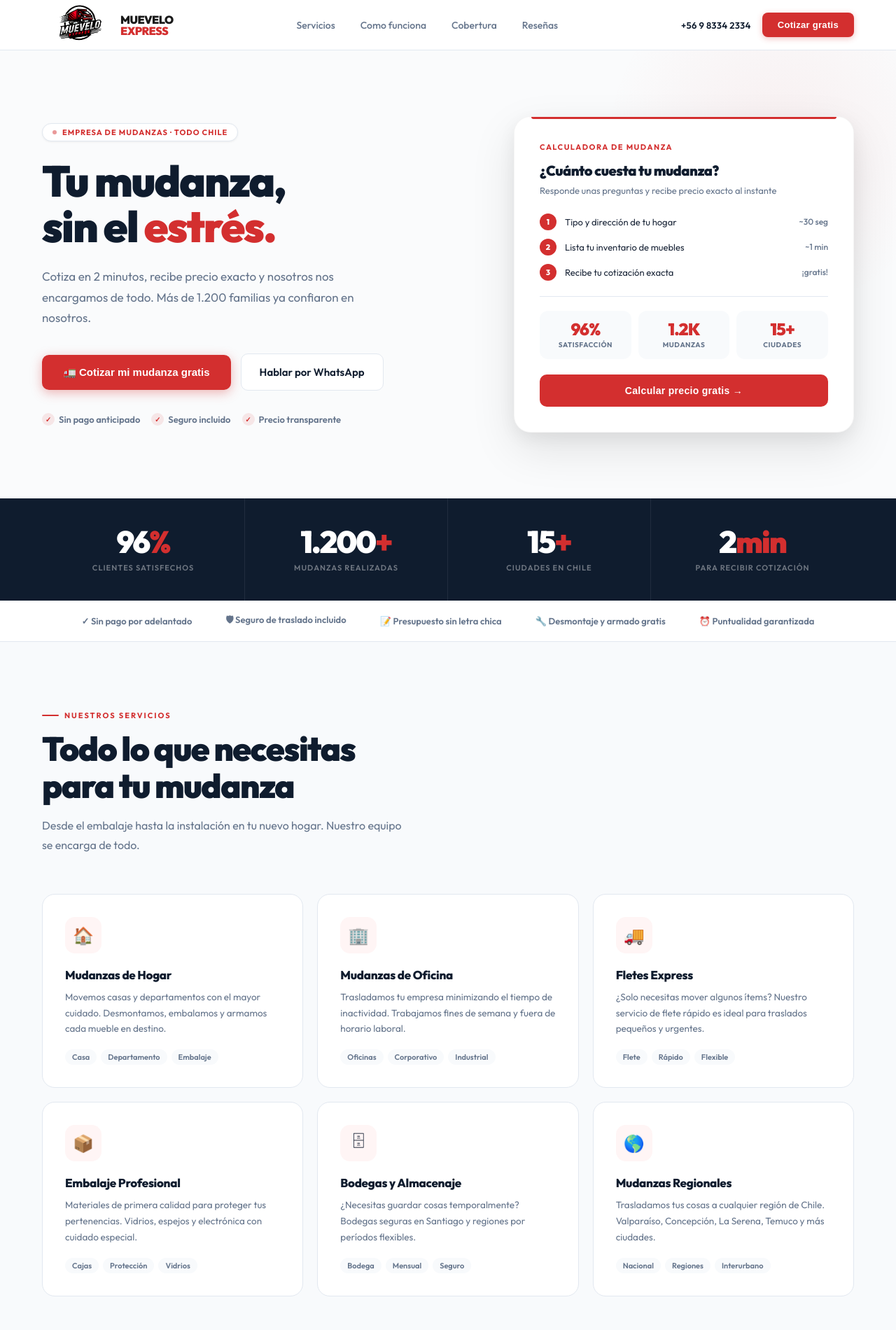
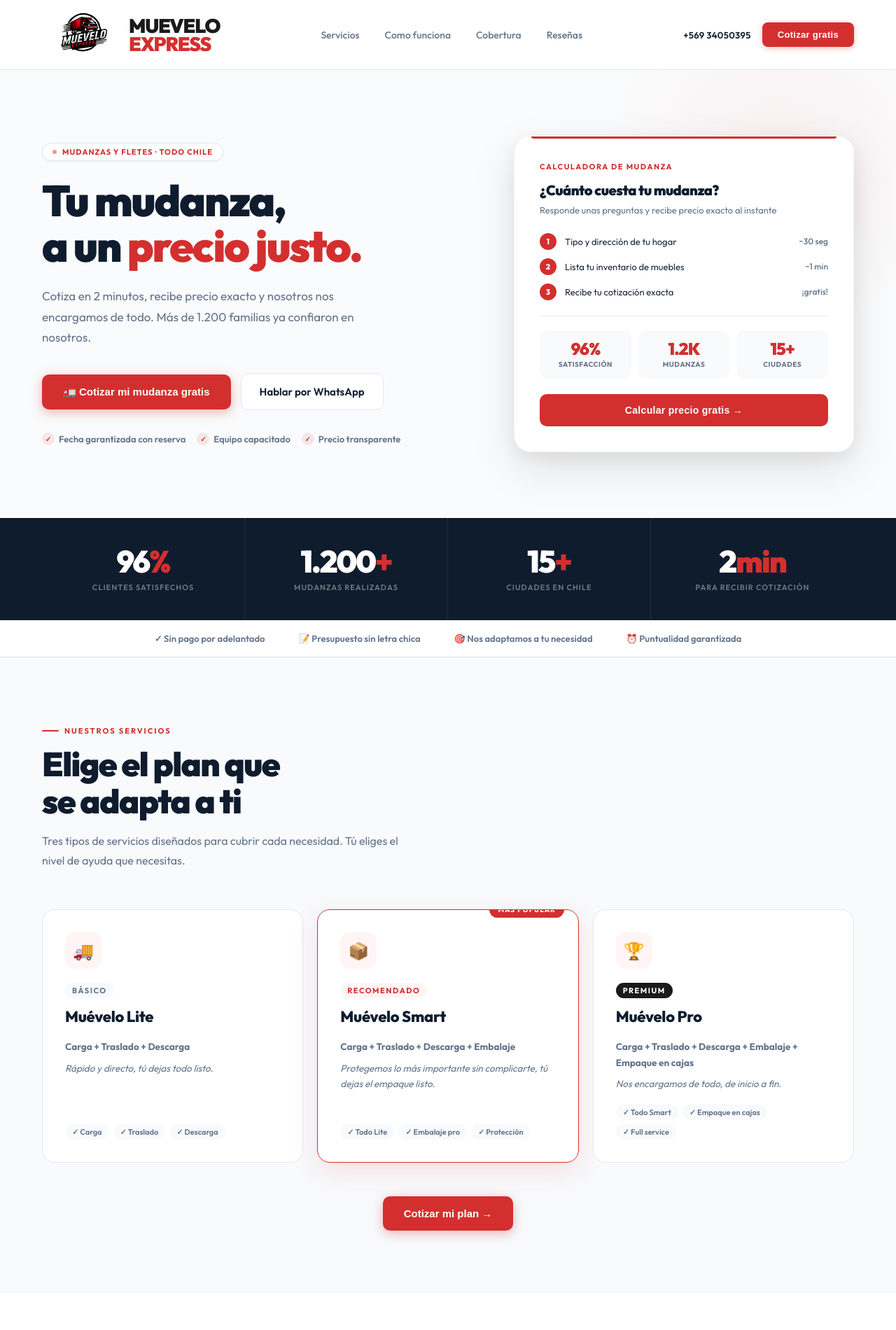
Before and after one commit to felipebarrientosvillanueva-ctrl/mueveloexpress, a website: page index.html in a window 1280 px wide. Shown: the top 1900 px of the page at 70% size. Drawn offline with Linux system fonts and the light colour scheme.

Commit message:
Update index.html

```diff
--- a/index.html
+++ b/index.html
@@ -15,7 +15,7 @@
 }
 html{scroll-behavior:smooth;}
 body{font-family:"Outfit",sans-serif;color:var(--text);background:var(--white);-webkit-font-smoothing:antialiased;}
-nav{position:sticky;top:0;z-index:200;background:rgba(255,255,255,0.96);backdrop-filter:blur(12px);border-bottom:1px solid var(--border);padding:0 60px;height:72px;display:flex;align-items:center;justify-content:space-between;transition:box-shadow .3s;}
+nav{position:sticky;top:0;z-index:200;background:rgba(255,255,255,0.96);backdrop-filter:blur(12px);border-bottom:1px solid var(--border);padding:0 60px;height:100px;display:flex;align-items:center;justify-content:space-between;transition:box-shadow .3s;}
 nav.scrolled{box-shadow:0 4px 24px rgba(0,0,0,.07);}
 .logo{display:flex;align-items:center;gap:10px;font-size:21px;font-weight:900;color:var(--navy);text-decoration:none;cursor:pointer;letter-spacing:-.4px;}
 .logo span{color:var(--red);}
@@ -294,11 +294,11 @@
 </head>
 <body>
 <nav id="mainNav">
-  <a href="#" class="logo" style="gap:12px;display:flex;align-items:center;">
-    <img src="/logo.png" alt="Mueveloexpress" style="height:100px;object-fit:contain;">
-    <div style="display:flex;flex-direction:column;gap:0;line-height:1;">
-      <span style="font-size:16px;font-weight:900;color:#1A1A1A;letter-spacing:-0.5px;">MUEVELO</span>
-      <span style="font-size:16px;font-weight:900;color:#D32F2F;letter-spacing:-0.5px;">EXPRESS</span>
+  <a href="#" class="logo" style="gap:14px;display:flex;align-items:center;">
+    <img src="/logo.png" alt="Mueveloexpress" style="height:110px;object-fit:contain;">
+    <div style="display:flex;flex-direction:column;gap:0;line-height:0.9;">
+      <span style="font-size:28px;font-weight:900;color:#1A1A1A;letter-spacing:-1.2px;font-family:'Outfit',sans-serif;text-transform:uppercase;">MUEVELO</span>
+      <span style="font-size:28px;font-weight:900;color:#D32F2F;letter-spacing:-1.2px;font-family:'Outfit',sans-serif;text-transform:uppercase;">EXPRESS</span>
     </div>
   </a>
   <div class="nav-links">
@@ -308,23 +308,23 @@
     <a href="#reviews">Reseñas</a>
   </div>
   <div class="nav-right">
-    <span class="nav-phone">+56 9 8334 2334</span>
+    <span class="nav-phone">+569 34050395</span>
     <button class="nav-cta" onclick="openWizard()">Cotizar gratis</button>
   </div>
 </nav>
 <section class="hero">
   <div class="hero-inner">
     <div>
-      <div class="hero-eyebrow"><span class="dot"></span>Empresa de Mudanzas &middot; Todo Chile</div>
-      <h1>Tu mudanza,<br>sin el <em>estrés.</em></h1>
+      <div class="hero-eyebrow"><span class="dot"></span>Mudanzas y Fletes &middot; Todo Chile</div>
+      <h1>Tu mudanza,<br>a un <em>precio justo.</em></h1>
       <p class="hero-sub">Cotiza en 2 minutos, recibe precio exacto y nosotros nos encargamos de todo. Más de 1.200 familias ya confiaron en nosotros.</p>
       <div class="hero-actions">
         <button class="btn-primary" onclick="openWizard()">&#128667; Cotizar mi mudanza gratis</button>
-        <a href="https://wa.me/56983342334?text=Hola!+Quiero+cotizar+una+mudanza." target="_blank" class="btn-ghost">Hablar por WhatsApp</a>
+        <a href="https://wa.me/56934050395?text=Hola!+Quiero+cotizar+una+mudanza." target="_blank" class="btn-ghost">Hablar por WhatsApp</a>
       </div>
       <div class="hero-pills">
-        <div class="hero-pill"><div class="pill-check">&#10003;</div>Sin pago anticipado</div>
-        <div class="hero-pill"><div class="pill-check">&#10003;</div>Seguro incluido</div>
+        <div class="hero-pill"><div class="pill-check">&#10003;</div>Fecha garantizada con reserva</div>
+        <div class="hero-pill"><div class="pill-check">&#10003;</div>Equipo capacitado</div>
         <div class="hero-pill"><div class="pill-check">&#10003;</div>Precio transparente</div>
       </div>
     </div>
@@ -360,24 +360,61 @@
 <div class="trust-bar">
   <div class="trust-bar-inner">
     <div class="trust-item">&#10003; Sin pago por adelantado</div>
-    <div class="trust-item">&#128737; Seguro de traslado incluido</div>
     <div class="trust-item">&#128221; Presupuesto sin letra chica</div>
-    <div class="trust-item">&#128295; Desmontaje y armado gratis</div>
+    <div class="trust-item">&#127919; Nos adaptamos a tu necesidad</div>
     <div class="trust-item">&#9200; Puntualidad garantizada</div>
   </div>
 </div>
 <section class="services" id="servicios">
   <div class="section-inner">
     <div class="section-label">Nuestros Servicios</div>
-    <h2 class="section-title">Todo lo que necesitas<br>para tu mudanza</h2>
-    <p class="section-sub">Desde el embalaje hasta la instalación en tu nuevo hogar. Nuestro equipo se encarga de todo.</p>
-    <div class="services-grid">
-      <div class="service-card"><div class="sc-icon">&#127968;</div><div class="sc-title">Mudanzas de Hogar</div><div class="sc-desc">Movemos casas y departamentos con el mayor cuidado. Desmontamos, embalamos y armamos cada mueble en destino.</div><div class="sc-tags"><span class="sc-tag">Casa</span><span class="sc-tag">Departamento</span><span class="sc-tag">Embalaje</span></div></div>
-      <div class="service-card"><div class="sc-icon">&#127970;</div><div class="sc-title">Mudanzas de Oficina</div><div class="sc-desc">Trasladamos tu empresa minimizando el tiempo de inactividad. Trabajamos fines de semana y fuera de horario laboral.</div><div class="sc-tags"><span class="sc-tag">Oficinas</span><span class="sc-tag">Corporativo</span><span class="sc-tag">Industrial</span></div></div>
-      <div class="service-card"><div class="sc-icon">&#128666;</div><div class="sc-title">Fletes Express</div><div class="sc-desc">¿Solo necesitas mover algunos ítems? Nuestro servicio de flete rápido es ideal para traslados pequeños y urgentes.</div><div class="sc-tags"><span class="sc-tag">Flete</span><span class="sc-tag">Rápido</span><span class="sc-tag">Flexible</span></div></div>
-      <div class="service-card"><div class="sc-icon">&#128230;</div><div class="sc-title">Embalaje Profesional</div><div class="sc-desc">Materiales de primera calidad para proteger tus pertenencias. Vidrios, espejos y electrónica con cuidado especial.</div><div class="sc-tags"><span class="sc-tag">Cajas</span><span class="sc-tag">Protección</span><span class="sc-tag">Vidrios</span></div></div>
-      <div class="service-card"><div class="sc-icon">&#128452;</div><div class="sc-title">Bodegas y Almacenaje</div><div class="sc-desc">¿Necesitas guardar cosas temporalmente? Bodegas seguras en Santiago y regiones por períodos flexibles.</div><div class="sc-tags"><span class="sc-tag">Bodega</span><span class="sc-tag">Mensual</span><span class="sc-tag">Seguro</span></div></div>
-      <div class="service-card"><div class="sc-icon">&#127758;</div><div class="sc-title">Mudanzas Regionales</div><div class="sc-desc">Trasladamos tus cosas a cualquier región de Chile. Valparaíso, Concepción, La Serena, Temuco y más ciudades.</div><div class="sc-tags"><span class="sc-tag">Nacional</span><span class="sc-tag">Regiones</span><span class="sc-tag">Interurbano</span></div></div>
+    <h2 class="section-title">Elige el plan que<br>se adapta a ti</h2>
+    <p class="section-sub">Tres tipos de servicios diseñados para cubrir cada necesidad. Tú eliges el nivel de ayuda que necesitas.</p>
+    <div class="services-grid" style="grid-template-columns:repeat(3,1fr);">
+
+      <div class="service-card" style="display:flex;flex-direction:column;">
+        <div class="sc-icon">&#128666;</div>
+        <div style="display:inline-block;background:#F8FAFC;color:#64748B;font-size:11px;font-weight:700;letter-spacing:1.5px;text-transform:uppercase;padding:4px 10px;border-radius:20px;align-self:flex-start;margin-bottom:12px;">Básico</div>
+        <div class="sc-title" style="font-size:22px;">Muévelo Lite</div>
+        <div class="sc-desc" style="margin-top:8px;"><strong>Carga + Traslado + Descarga</strong></div>
+        <div class="sc-desc" style="margin-top:8px;font-style:italic;color:var(--gray);">Rápido y directo, tú dejas todo listo.</div>
+        <div class="sc-tags" style="margin-top:auto;padding-top:18px;">
+          <span class="sc-tag">&#10003; Carga</span>
+          <span class="sc-tag">&#10003; Traslado</span>
+          <span class="sc-tag">&#10003; Descarga</span>
+        </div>
+      </div>
+
+      <div class="service-card" style="display:flex;flex-direction:column;border-color:var(--red);box-shadow:0 12px 40px rgba(211,47,47,.12);position:relative;">
+        <div style="position:absolute;top:-12px;right:20px;background:var(--red);color:white;font-size:10px;font-weight:800;letter-spacing:1px;text-transform:uppercase;padding:5px 12px;border-radius:20px;">Más popular</div>
+        <div class="sc-icon">&#128230;</div>
+        <div style="display:inline-block;background:var(--red-light);color:var(--red);font-size:11px;font-weight:700;letter-spacing:1.5px;text-transform:uppercase;padding:4px 10px;border-radius:20px;align-self:flex-start;margin-bottom:12px;">Recomendado</div>
+        <div class="sc-title" style="font-size:22px;">Muévelo Smart</div>
+        <div class="sc-desc" style="margin-top:8px;"><strong>Carga + Traslado + Descarga + Embalaje</strong></div>
+        <div class="sc-desc" style="margin-top:8px;font-style:italic;color:var(--gray);">Protegemos lo más importante sin complicarte, tú dejas el empaque listo.</div>
+        <div class="sc-tags" style="margin-top:auto;padding-top:18px;">
+          <span class="sc-tag">&#10003; Todo Lite</span>
+          <span class="sc-tag">&#10003; Embalaje pro</span>
+          <span class="sc-tag">&#10003; Protección</span>
+        </div>
+      </div>
+
+      <div class="service-card" style="display:flex;flex-direction:column;">
+        <div class="sc-icon">&#127942;</div>
+        <div style="display:inline-block;background:#1A1A1A;color:white;font-size:11px;font-weight:700;letter-spacing:1.5px;text-transform:uppercase;padding:4px 10px;border-radius:20px;align-self:flex-start;margin-bottom:12px;">Premium</div>
+        <div class="sc-title" style="font-size:22px;">Muévelo Pro</div>
+        <div class="sc-desc" style="margin-top:8px;"><strong>Carga + Traslado + Descarga + Embalaje + Empaque en cajas</strong></div>
+        <div class="sc-desc" style="margin-top:8px;font-style:italic;color:var(--gray);">Nos encargamos de todo, de inicio a fin.</div>
+        <div class="sc-tags" style="margin-top:auto;padding-top:18px;">
+          <span class="sc-tag">&#10003; Todo Smart</span>
+          <span class="sc-tag">&#10003; Empaque en cajas</span>
+          <span class="sc-tag">&#10003; Full service</span>
+        </div>
+      </div>
+
+    </div>
+    <div style="text-align:center;margin-top:48px;">
+      <button class="btn-primary" onclick="openWizard()">Cotizar mi plan &rarr;</button>
     </div>
   </div>
 </section>
@@ -400,12 +437,12 @@
     <h2 class="section-title">Mudanzas con garantía real</h2>
     <p class="section-sub" style="margin-bottom:48px;">No solo movemos tus cosas. Nos comprometemos con tu tranquilidad en cada etapa.</p>
     <div class="why-grid">
-      <div class="why-card"><div class="why-icon">&#9200;</div><div class="why-title">Puntualidad garantizada</div><div class="why-desc">Llegamos en el horario acordado o te compensamos. El tiempo de nuestros clientes es sagrado.</div></div>
-      <div class="why-card"><div class="why-icon">&#128737;</div><div class="why-title">Seguro de traslado incluido</div><div class="why-desc">Todos nuestros traslados incluyen seguro básico. Tus pertenencias están protegidas de inicio a fin.</div></div>
+      <div class="why-card"><div class="why-icon">&#9200;</div><div class="why-title">Puntualidad garantizada</div><div class="why-desc">Llegamos en el horario acordado. El tiempo de nuestros clientes es sagrado.</div></div>
       <div class="why-card"><div class="why-icon">&#128176;</div><div class="why-title">Precio justo y transparente</div><div class="why-desc">Sin costos ocultos. El precio que cotizas es el que pagas. Garantizado por escrito.</div></div>
       <div class="why-card"><div class="why-icon">&#128119;</div><div class="why-title">Equipo profesional</div><div class="why-desc">Personal entrenado, uniformado y con antecedentes verificados. Tu hogar en las mejores manos.</div></div>
       <div class="why-card"><div class="why-icon">&#128241;</div><div class="why-title">Seguimiento en tiempo real</div><div class="why-desc">Sigue tu mudanza en todo momento. Te mantenemos informado paso a paso por WhatsApp.</div></div>
-      <div class="why-card"><div class="why-icon">&#128295;</div><div class="why-title">Desmontaje y armado incluido</div><div class="why-desc">Desmontamos y armamos todos tus muebles sin costo adicional. Tú solo descansas.</div></div>
+      <div class="why-card"><div class="why-icon">&#127919;</div><div class="why-title">Nos adaptamos a tu necesidad real</div><div class="why-desc">No pagas por lo que no necesitas. Cada mudanza es distinta y nosotros nos ajustamos a ti.</div></div>
+      <div class="why-card"><div class="why-icon">&#128230;</div><div class="why-title">Tres tipos de servicios</div><div class="why-desc">Contamos con tres planes: Lite, Smart y Pro. Elige el nivel de ayuda que necesitas.</div></div>
     </div>
   </div>
 </section>
@@ -468,7 +505,7 @@
     <p>Cotiza gratis en 2 minutos y recibe tu presupuesto exacto. Sin compromisos, sin letra chica.</p>
     <div class="contact-cta-btns">
       <button class="btn-red-solid" onclick="openWizard()">&#128667; Cotizar mi mudanza gratis</button>
-      <a href="https://wa.me/56983342334?text=Hola!+Quiero+cotizar+una+mudanza." target="_blank" class="btn-outline-white">Hablar por WhatsApp</a>
+      <a href="https://wa.me/56934050395?text=Hola!+Quiero+cotizar+una+mudanza." target="_blank" class="btn-outline-white">Hablar por WhatsApp</a>
     </div>
   </div>
 </section>
@@ -495,8 +532,8 @@
       </div>
       <div class="footer-col">
         <h4>Contacto</h4>
-        <a href="tel:+56983342334">+56 9 8334 2334</a>
-        <a href="https://wa.me/56983342334" target="_blank" class="footer-wa-link">&#128172; WhatsApp directo</a>
+        <a href="tel:+56934050395">+569 34050395</a>
+        <a href="https://wa.me/56934050395" target="_blank" class="footer-wa-link">&#128172; WhatsApp directo</a>
         <a href="https://instagram.com/mueveloexpress" target="_blank">@mueveloexpress</a>
       </div>
     </div>
@@ -523,13 +560,24 @@
     </div>
     <!-- STEP 1 -->
     <div class="wizard-step active" id="step-1">
-      <p class="wiz-question">¡Hola! Soy Sofía. Vamos a conseguir<br>un buen precio para tu mudanza 😊</p>
+      <p class="wiz-question">¡Hola! Soy Sofía. Vamos a conseguir<br>un buen precio para tu servicio 😊</p>
       <p class="wiz-sub">¿Cuál es tu nombre?</p>
       <div class="wiz-input-row">
         <div><label class="wiz-label">Nombre</label><input class="wiz-input" id="inp-nombre" type="text" placeholder="Tu nombre" oninput="checkStep1()"></div>
         <div><label class="wiz-label">Apellido</label><input class="wiz-input" id="inp-apellido" type="text" placeholder="Tu apellido" oninput="checkStep1()"></div>
       </div>
-      <div class="wiz-error" id="err-1">Por favor ingresa tu nombre y apellido.</div>
+      <p class="wiz-sub" style="margin-top:18px;margin-bottom:12px;">¿Qué tipo de servicio necesitas?</p>
+      <div class="wiz-choices" id="choices-tipo-servicio">
+        <div class="wiz-choice" onclick="selectChoice(this,'tipo-servicio','mudanza');checkStep1()"><div class="choice-check"></div>&#128666; <strong>Mudanza</strong> — Cambio de hogar u oficina (varios muebles)</div>
+        <div class="wiz-choice" onclick="selectChoice(this,'tipo-servicio','flete');checkStep1()"><div class="choice-check"></div>&#128230; <strong>Flete</strong> — Traslado puntual de pocos ítems</div>
+      </div>
+      <p class="wiz-sub" style="margin-top:18px;margin-bottom:12px;" id="plan-label">¿Qué plan prefieres?</p>
+      <div class="wiz-choices" id="choices-plan">
+        <div class="wiz-choice" onclick="selectChoice(this,'plan','lite');checkStep1()"><div class="choice-check"></div><strong>Muévelo Lite</strong> — Carga + traslado + descarga</div>
+        <div class="wiz-choice" onclick="selectChoice(this,'plan','smart');checkStep1()"><div class="choice-check"></div><strong>Muévelo Smart</strong> — Lite + embalaje</div>
+        <div class="wiz-choice" onclick="selectChoice(this,'plan','pro');checkStep1()"><div class="choice-check"></div><strong>Muévelo Pro</strong> — Smart + empaque en cajas</div>
+      </div>
+      <div class="wiz-error" id="err-1">Por favor completa nombre, tipo de servicio y plan.</div>
     </div>
     <!-- STEP 2 -->
     <div class="wizard-step" id="step-2">
@@ -811,7 +859,7 @@
   const hideErr = id=>{ const e=document.getElementById(id); if(e) e.classList.remove('show'); };
   const showErr = id=>{ const e=document.getElementById(id); if(e) e.classList.add('show'); };
   hideErr('err-'+step);
-  if(step===1){ const n=document.getElementById('inp-nombre').value.trim(); const a=document.getElementById('inp-apellido').value.trim(); if(!n||!a){showErr('err-1');return false;} return true; }
+  if(step===1){ const n=document.getElementById('inp-nombre').value.trim(); const a=document.getElementById('inp-apellido').value.trim(); if(!n||!a||!choices['tipo-servicio']||!choices['plan']){showErr('err-1');return false;} return true; }
   if(step===2){ const f=document.getElementById('inp-fecha').value; if(!f){showErr('err-2');return false;} return true; }
   if(step===3){ const t=document.getElementById('sel-origen-tipo').value; const d=document.getElementById('inp-origen-dir').value.trim(); if(!t||!d){showErr('err-3');return false;} return true; }
   if(step===4){ const t=document.getElementById('sel-destino-tipo').value; const d=document.getElementById('inp-destino-dir').value.trim(); if(!t||!d){showErr('err-4');return false;} return true; }
@@ -870,6 +918,8 @@
 
   const formData = {
     nombre,
+    tipoServicio: choices['tipo-servicio'] || 'mudanza',
+    plan: choices['plan'] || 'lite',
     fecha,
     origen: { tipo: origenTipo, direccion: origenDir, numero: origenNum, piso: origenPiso, ascensor: origenAsc, ascSeleccionado: ascOrigSelected?.textContent || 'no' },
     destino: { tipo: destinoTipo, direccion: destinoDir, numero: destinoNum, piso: destinoPiso, ascensor: destinoAsc, ascSeleccionado: ascDestSelected?.textContent || 'no' },
@@ -895,8 +945,10 @@
     if(response.ok) {
       const result = await response.json();
       document.getElementById('final-msg').textContent = `✅ ¡Excelente! Te enviaremos el presupuesto a ${email} y al +56${tel} en menos de 1 hora.`;
-      const msg = `Hola Mueveloexpress! Quiero cotizar una mudanza:\n\n👤 Nombre: ${nombre}\n📅 Fecha estimada: ${fecha}\n📍 Origen: ${origenTipo} · ${origenDir}\n📦 Destino: ${destinoTipo} · ${destinoDir}\n📊 Volumen estimado: ${totalVol.toFixed(1)} m³ (${totalItems} ítems)\n✉️ Email: ${email}\n📱 Teléfono: +56${tel}`;
-      document.getElementById('final-wa-link').href = `https://wa.me/56983342334?text=${encodeURIComponent(msg)}`;
+      const tipoServ = (choices['tipo-servicio']||'mudanza').toUpperCase();
+      const planTxt = { lite:'Muévelo Lite', smart:'Muévelo Smart', pro:'Muévelo Pro' }[choices['plan']||'lite'];
+      const msg = `Hola Mueveloexpress! Quiero cotizar un servicio:\n\n👤 Nombre: ${nombre}\n🚚 Tipo: ${tipoServ}\n📦 Plan: ${planTxt}\n📅 Fecha estimada: ${fecha}\n📍 Origen: ${origenTipo} · ${origenDir}\n📦 Destino: ${destinoTipo} · ${destinoDir}\n📊 Volumen estimado: ${totalVol.toFixed(1)} m³ (${totalItems} ítems)\n✉️ Email: ${email}\n📱 Teléfono: +56${tel}`;
+      document.getElementById('final-wa-link').href = `https://wa.me/56934050395?text=${encodeURIComponent(msg)}`;
     } else {
       document.getElementById('final-msg').textContent = `❌ Error procesando la cotización. Por favor intenta nuevamente o contáctanos por WhatsApp.`;
     }
```
